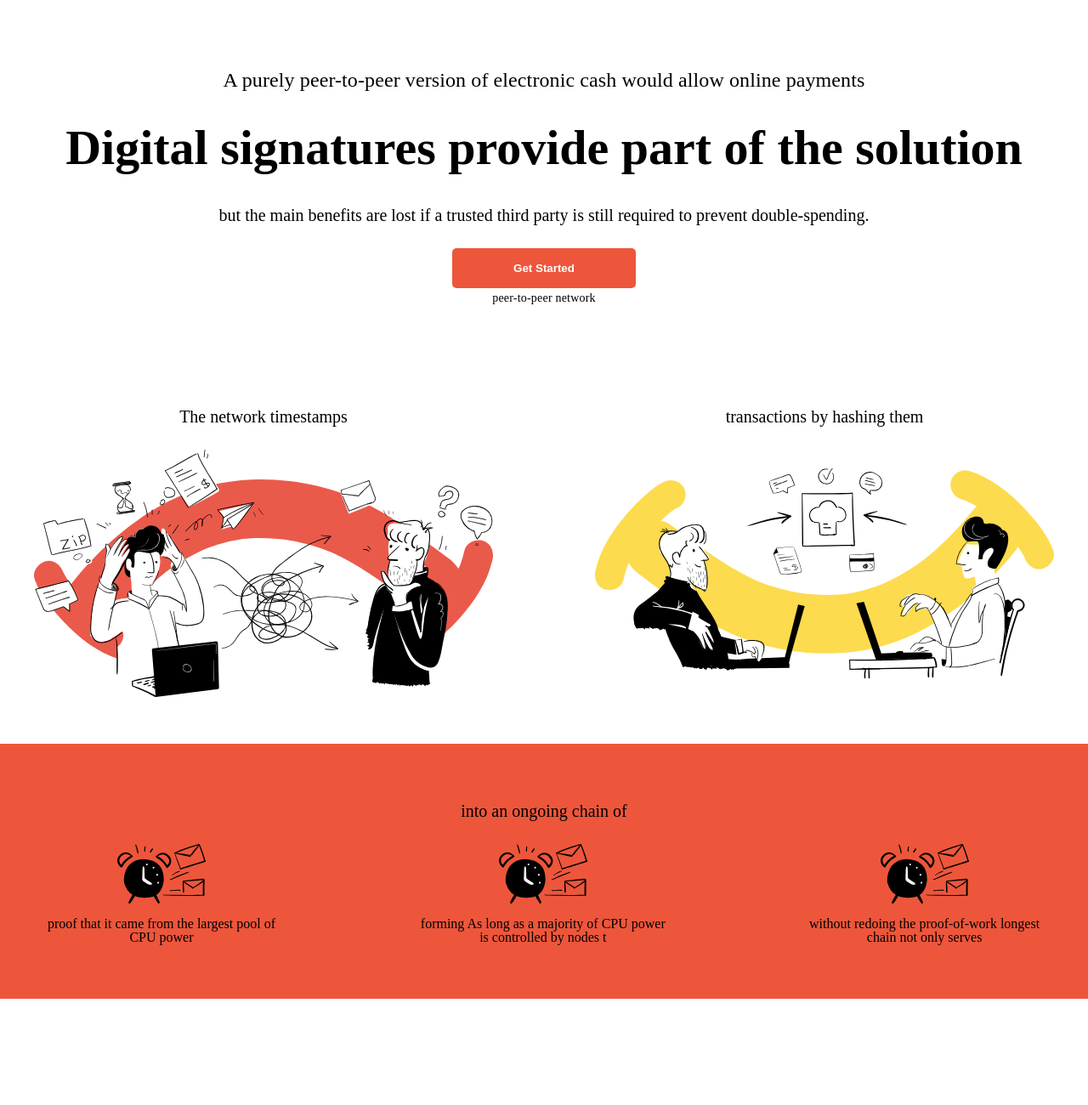
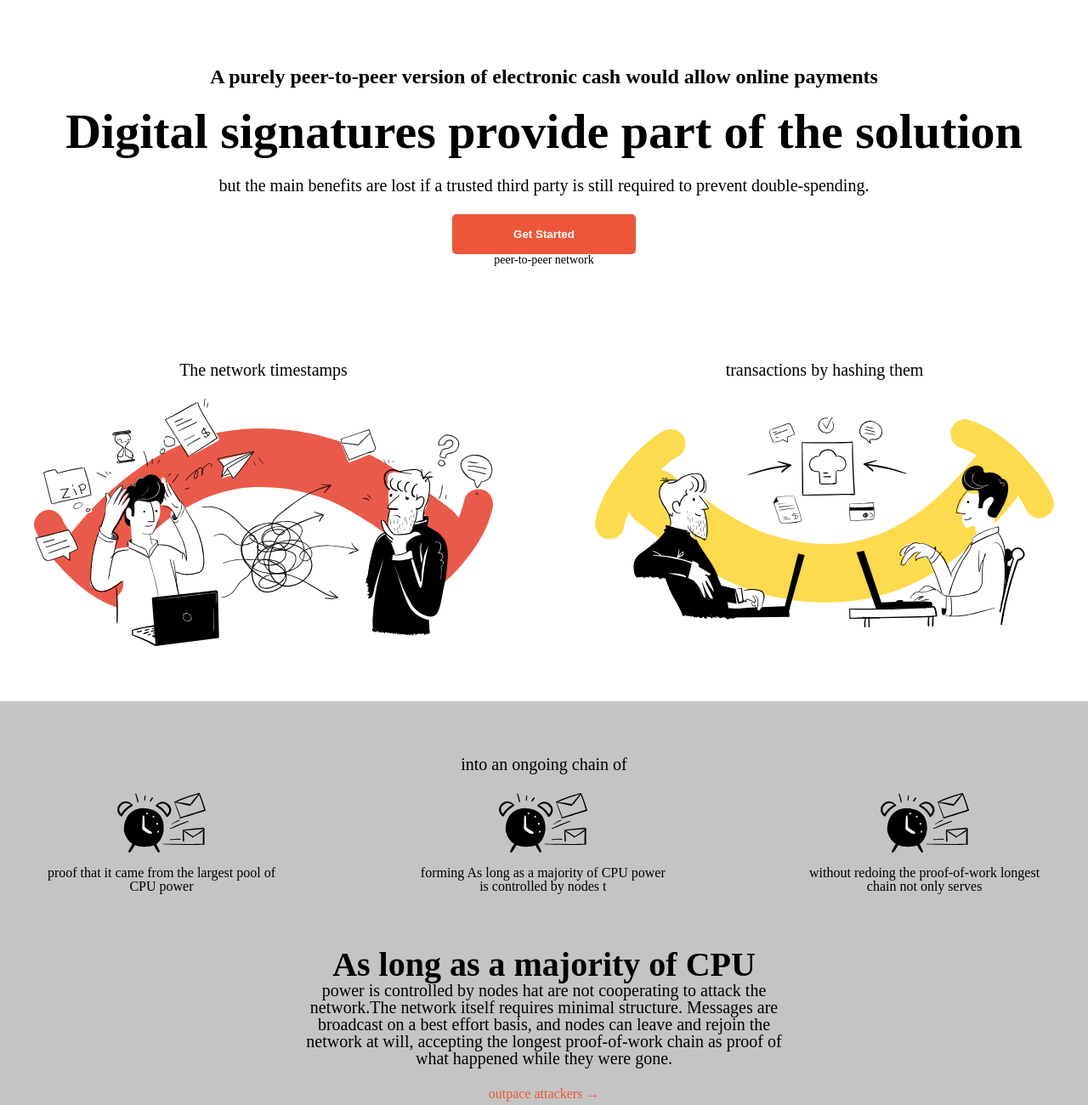
Before and after one commit to Sagarshrestha12/kitchen, a plain HTML site: page index.html in a window 1280 px wide. Shown: the part 100-1400 px from the top of the page at 85% size. Before the commit the page ends 1275 px from the top, so only its background shows below. Drawn offline with Linux system fonts and the light colour scheme.

Commit message:
Main: Section1 features added

```diff
--- a/css/layout.css
+++ b/css/layout.css
@@ -89,7 +89,7 @@ h3 {
 }
 
 .features {
-  background-color: #ed563b;
+  background-color: #c4c4c4;
   text-align: center;
   padding: 4em 0;
 }
@@ -104,3 +104,10 @@ h3 {
 .upper_features > ul > li:last-child {
   margin-bottom: 0em;
 }
+
+.lower_features {
+  text-align: center;
+  padding-top: 4em;
+  width: 50%;
+  margin: 0 auto;
+}
--- a/css/style.css
+++ b/css/style.css
@@ -1,41 +1,43 @@
 h3 {
   font-size: 24px;
-  font-weight: 500;
-  line-height: 32px;
-  letter-spacing: 0.1px;
+  font-weight: 600;
 }
 h1 {
   font-size: 58px;
   font-weight: 800;
-  line-height: 80px;
 }
 h2 {
   font-weight: 700;
   font-size: 40px;
-  line-height: 57px;
 }
 
 h4 {
   font-size: 20px;
   font-weight: 500;
-  line-height: 30px;
 }
 h5 {
-  font-weight: 700;
-  line-height: 24px;
+  font-weight: 300;
   font-size: 16px;
 }
 h6 {
   font-size: 14px;
-  line-height: 24px;
-  font-weight: 600px;
-  letter-spacing: 0.2px;
+  font-weight: 200px;
 }
 
 .home_navbar a {
   text-decoration: none;
   font-weight: 700;
 }
+
+.lower_features > p > a {
+  color: #ed563b;
+  text-decoration: none;
+}
+
+.lower_features > p > a:hover {
+  color: #6b1607;
+}
+
 @media only screen and (min-width: 800px) {
   .upper_features {
     width: 100%;
--- a/index.html
+++ b/index.html
@@ -100,7 +100,17 @@
             </li>
           </ul>
         </div>
-        <div class="lower_features"></div>
+        <div class="lower_features">
+          <h2>As long as a majority of CPU</h2>
+          <h4>
+            power is controlled by nodes hat are not cooperating to attack the
+            network.The
+            network itself requires minimal structure. Messages are broadcast on a best effort
+            basis, and nodes can leave and rejoin the network at will, accepting the longest
+            proof-of-work chain as proof of what happened while they were gone.
+          </h4>
+          <p><a href="#">outpace attackers &rarr;</a></p>
+        </div>
       </div>
     </section>
   </body>
```
